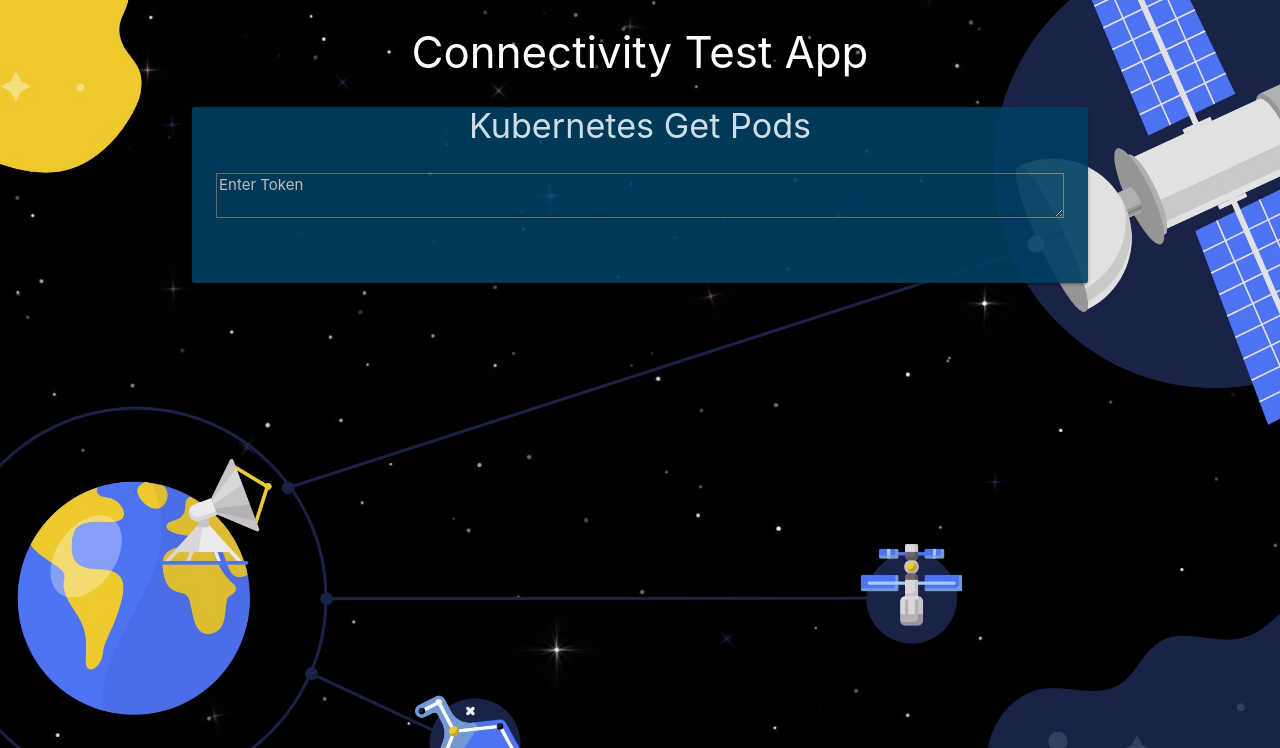
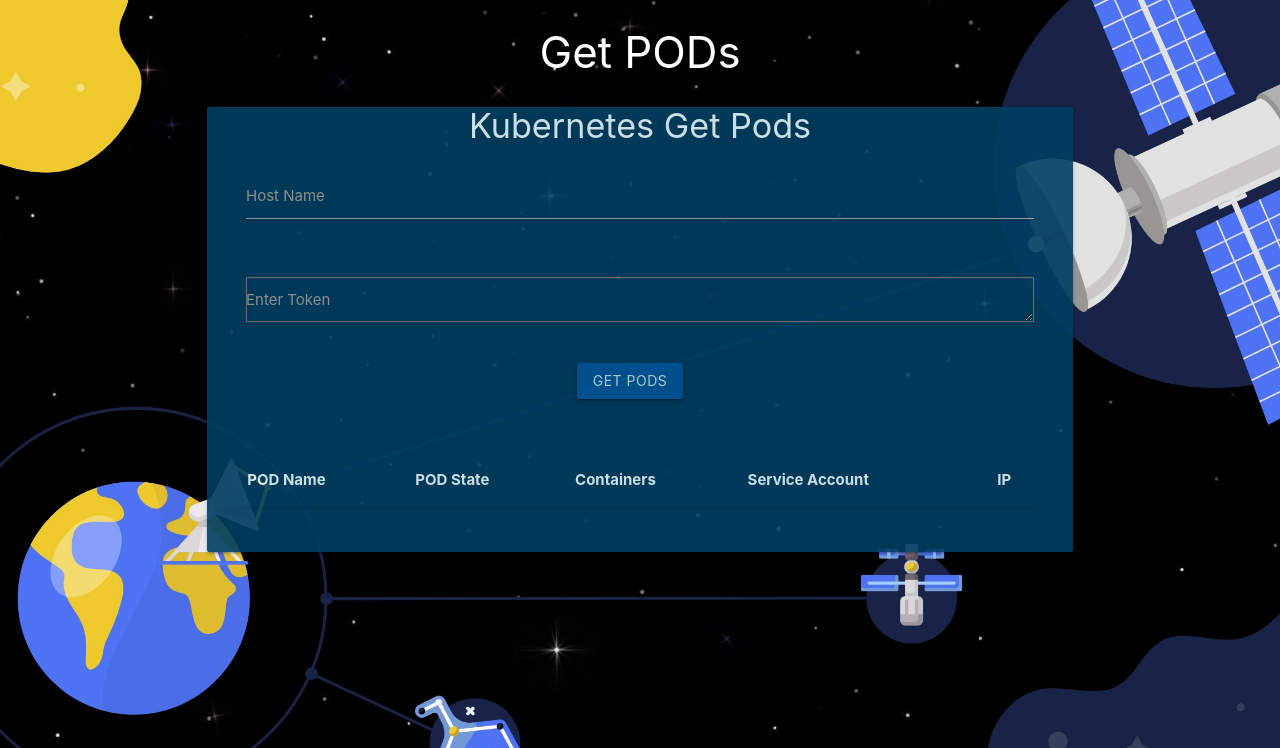
Before and after one commit to rotoro-cloud/webapp-get-pods, a Flask app: page / in a window 1280 px wide. Shown: the top 748 px of the page. Run offline with Flask 2, Linux system fonts and the light colour scheme; lists and menus that the app fills with data are empty; some libraries are stand-ins or nearby versions.

Commit message:
add hostname

```diff
--- a/app.py
+++ b/app.py
@@ -1,6 +1,6 @@
 from flask import Flask, jsonify, request, abort, make_response
 from flask import render_template
-import socket
+import requests
 import os
 
 TEMPLATES_FOLDER = 'templates'
@@ -8,6 +8,12 @@
 app = Flask(__name__, static_url_path='', static_folder=STATICS_FOLDER, template_folder=TEMPLATES_FOLDER)
 
 BACKGROUND_IMAGE = "bg.jpg"
+
+
+SA_TOKEN = None
+SA_TOKEN_FROM_PATH = None
+SA_TOKEN_PATH = '/var/run/secrets/kubernetes.io/serviceaccount/token'
+
 
 color_codes = {
     "red": "#e74c3c",
@@ -18,35 +24,38 @@
     "darkblue": "#130f40"
 }
 
-APP_NAME = "APP_NAME" in os.environ and os.environ.get('APP_NAME') or "Connectivity Test App"
+APP_NAME = "APP_NAME" in os.environ and os.environ.get('APP_NAME') or "Get PODs"
 BG_COLOR = "BG_COLOR" in os.environ and os.environ.get('BG_COLOR') or "blue"
 
 
-def socket_test(host, port):
-
-    s = socket.socket(socket.AF_INET, socket.SOCK_STREAM)
-    s.settimeout(2)
-
-    # connect to remote host
-    try:
-        s.connect((host, port))
-    except Exception as ex:
-        print('Unable to connect ' + str(ex))
-        return {"status": False, "message": str(ex)}
-
-    return {"status": True, "message": "Success!"}
+#    return {"status": True, "message": "Success!"}
 
 
 @app.route('/test', methods=['POST'])
 def test():
     json_data = request.get_json(silent=True)
 
-    test_results = socket_test(json_data["host"], json_data["port"])
+    if json_data["host"]:
+        KUBE_HOST=json_data["host"]
+    else:
+        KUBE_HOST='https://kubernetes.default.svc/api/v1/namespaces/default/pods'
 
-    if test_results["status"]:
+    SA_TOKEN = "token" in json_data and json_data["token"] or SA_TOKEN_FROM_PATH
+
+    print("KUBE_HOST=" + str(KUBE_HOST))
+    print("SA_TOKEN=" + str(SA_TOKEN))
+
+    test_results = requests.get(KUBE_HOST, headers={'Authorization': 'Bearer ' + str(SA_TOKEN)},
+                                        verify=False)
+
+#    print("R " + str(test_results));
+
+
+    if test_results["data"]:
         return jsonify(test_results)
+#        return (test_results.text, test_results.status_code, test_results.headers.items())
     else:
-        return abort(make_response(jsonify(test_results), 400))
+        return abort(make_response(test_results, 400))
 
 
 @app.route('/')
--- a/static/view1/view1.html
+++ b/static/view1/view1.html
@@ -3,25 +3,50 @@
     <div class="card-panel hoverable center-align main-card-panel" style="padding-top: 0px;">
 
         <h4> Kubernetes Get Pods </h4>
+            <form class="col s12" id="textarea_language">
 
-            <form class="col s12" id="textarea_language">
               <div class="row">
-
-                <div class="input-field col s12">
-                  <textarea placeholder="Enter Token" id="token" ng-model="token" class="validate">
-                  <label for="token">Token</label>
+                <div class="input-field col">
+                  <input placeholder="" ng-model="host" id="first_name" type="text" class="validate">
+                  <label for="host">Host Name</label>
                 </div>
               </div>
-
-              <button style="margin-right: 20px;" class="waves-effect waves-light btn" ng-class="{'disabled': is_loading}" ng-click="test()"> Get Pods
-                <i class="fa fa-refresh fa-spin fa-3x fa-fw" ng-show="is_loading"></i>
-              </button>
+              <div class="row">
+                <div class="input-field col s12">
+                  <textarea placeholder="" id="token" ng-model="token" class="validate"></textarea>
+                  <label for="token">Enter Token</label>
+                </div>
+              </div>
+              <div class="row">
+                <div class="col">
+                  <button style="margin-right: 20px;" class="waves-effect waves-light btn" ng-class="{'disabled': is_loading}" ng-click="test()"> Get Pods
+                    <i class="fa fa-refresh fa-spin fa-3x fa-fw" ng-show="is_loading"></i>
+                  </button>
+                </div>
+              </div>
+              <div class="row">
+                <div class="col-2">
+                  <div ng-if="alert_type==='success'">
+                    <img style="max-width:100%;max-height:100%;" src="img/ok.png"/>
+                  </div>
+                  <div ng-if="alert_type==='failure'">
+                    <img style="max-width:100%;max-height:100%;" src="img/fail.png"/>
+                  </div>
+                </div>
+                <div class="col">
+                  <ul class="fa-ul" >
+                    <li style="text-align: left" ng-if="alert_message">
+                        <i class="fa-li fa fa-close" ng-if="alert_type==='failure'"></i>
+                        <i class="fa-li fa fa-check" ng-if="alert_type==='success'"></i>
+                        {{ alert_message }}
+                    </li>
+                  </ul>
+                </div>
+              </div>
+            </form>
               <div class="row">
                 <div class="col s2 m2 l2">
-
-              <div class="row">
-                <div class="col s2 m2 l2">
-                <table>
+                  <table>
                     <thead>
                       <tr >
                           <th>POD Name</th>
@@ -44,26 +69,6 @@
                   </table>
                 </div>
               </div>
-
-                  <ul class="fa-ul" >
-                    <li style="text-align: left" ng-if="alert_message">
-                        <i class="fa-li fa fa-close" ng-if="alert_type==='failure'"></i>
-                        <i class="fa-li fa fa-check" ng-if="alert_type==='success'"></i>
-                        {{ alert_message }}
-                    </li>
-                  </ul>
-                </div>
-                <div class="col s10 m10 l10" style="text-align:left; padding-top: 20px;">
-                  <div ng-if="alert_type==='success'">
-                    <img style="max-width:30%;max-height:30%;" src="img/ok.png"/>
-                  </div>
-                  <div ng-if="alert_type==='failure'">
-                    <img style="max-width:30%;max-height:30%;" src="img/fail.png"/>
-                  </div>
-                </div>
-              </div>
-            </form>
-
     </div>
 
 </div>
--- a/static/view1/view1.js
+++ b/static/view1/view1.js
@@ -21,18 +21,18 @@
 
      $scope.host = "";
      $scope.port = "";
-	 $scope.token = "";
+     $scope.token = "";
 
      $scope.all_question_statuses = [];
 
      $scope.test = function(){
-		$scope.pods_data = null;
+        $scope.pods_data = null;
         $scope.is_loading = true;
         $http.post("/test", {host: $scope.host, port: $scope.port}).then(function(response){
             $scope.is_loading = false;
             $scope.alert_message = response.data.message;
             $scope.alert_type = "success";
-			$scope.pods_data = response.data;
+            $scope.pods_data = response.data;
         }, function(response){
             $scope.is_loading = false;
             $scope.alert_message = response.data.message || response.data;
@@ -41,5 +41,5 @@
         })
 
      }
-     $scope.test();
+//     $scope.test();
 }]);
--- a/templates/index.html
+++ b/templates/index.html
@@ -6,11 +6,12 @@
 <head>
   <meta charset="utf-8">
   <meta http-equiv="X-UA-Compatible" content="IE=edge">
-  <title>Connectivity Test</title>
+  <title>Get PODs</title>
   <meta name="description" content="">
   <meta name="viewport" content="width=device-width, initial-scale=1">
   <link rel="stylesheet" href="bower_components/html5-boilerplate/dist/css/normalize.css">
   <link rel="stylesheet" href="bower_components/html5-boilerplate/dist/css/main.css">
+  <link rel="stylesheet" href="https://maxcdn.bootstrapcdn.com/bootstrap/4.0.0/css/bootstrap.min.css" integrity="sha384-Gn5384xqQ1aoWXA+058RXPxPg6fy4IWvTNh0E263XmFcJlSAwiGgFAW/dAiS6JXm" crossorigin="anonymous">
   <link rel="stylesheet" href="https://cdnjs.cloudflare.com/ajax/libs/materialize/1.0.0/css/materialize.min.css">
   <link rel="stylesheet" href="css/{{ theme }}.css">
   <link rel="stylesheet" href="css/animation.css">
```
Also changed, not shown: README.md (added), 1 other file.
